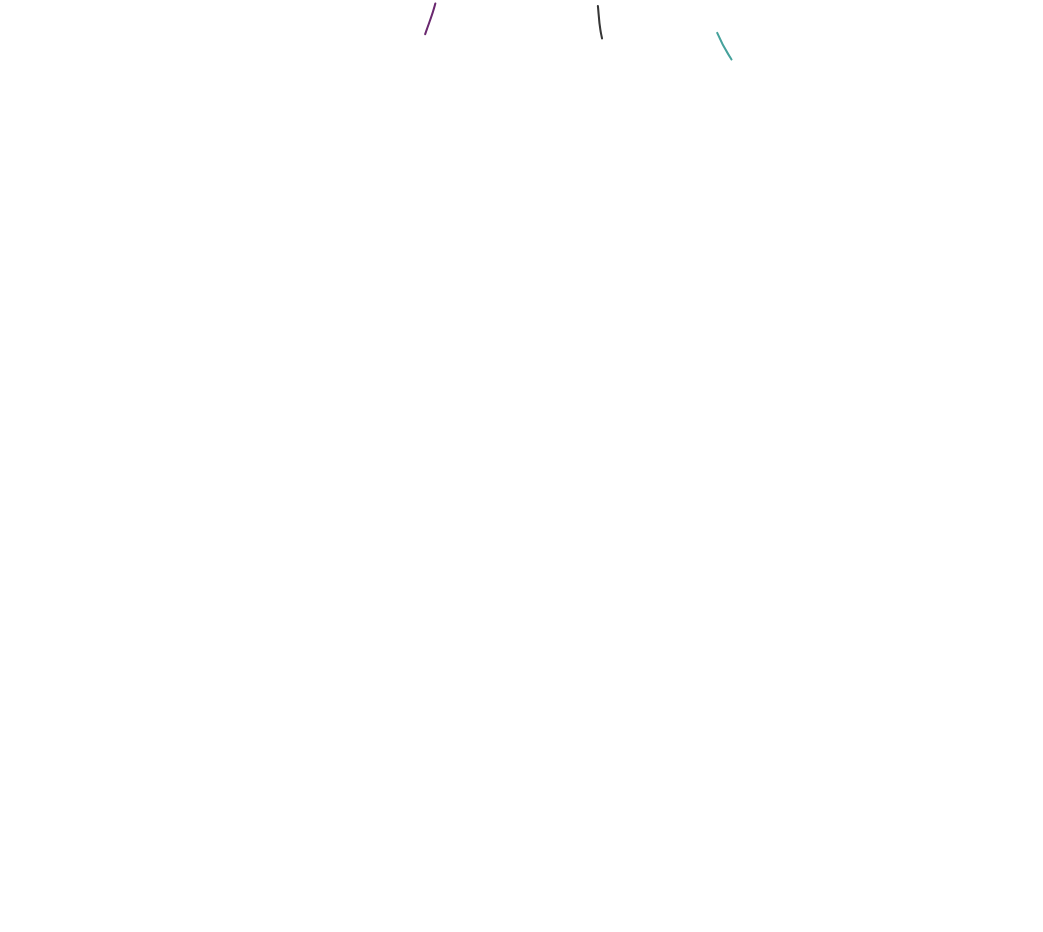
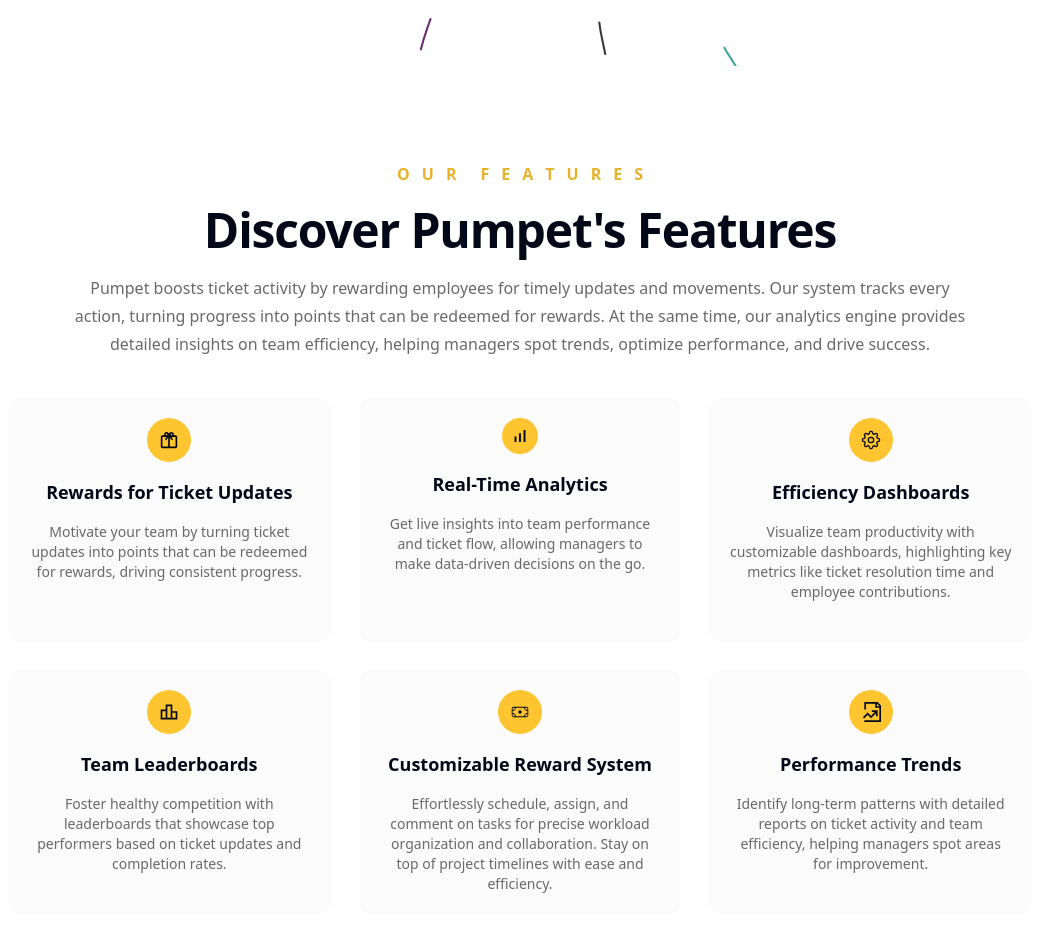
Before and after one commit to tanmayagrwl/Pumpet, a Next.js app in the folder client/: page / in a window 1280 px wide. Shown: the part 734-1666 px from the top of the page, without its empty margins (120-1163 px from the left). Before the commit the page ends 800 px from the top, so only its background shows below. Built offline with nearby package versions, Linux system fonts and the light colour scheme.

Commit message:
add features

```diff
--- a/client/app/page.tsx
+++ b/client/app/page.tsx
@@ -1,4 +1,5 @@
 import Explaination from "@/components/home/explaination";
+import Features from "@/components/home/features";
 import { Landing } from "@/components/home/landing";
 import Image from "next/image";
 
@@ -6,7 +7,7 @@ export default function Home() {
   return (
     <>
       <Landing />
-      <Explaination />
+      <Features/>
     </>
   );
 }
--- a/client/components/home/explaination.tsx
+++ b/client/components/home/explaination.tsx
@@ -1,9 +1,33 @@
-import React from 'react'
+"use client"
+import React from "react"
+import Image from "next/image"
+
+const words = `Oxygen gets you high. In a catastrophic emergency, we're taking giant, panicked breaths. Suddenly you become euphoric, docile. You accept your fate. It's all right here. Emergency water landing, six hundred miles an hour. Blank faces, calm as Hindu cows
+`
 
 function Explaination() {
   return (
     <div>
-
+      <h1 className="scroll-m-20 text-4xl font-extrabold tracking-tight lg:text-5xl text-center pb-20">
+        How do we do it?
+      </h1>
+      <div className="flex flex-col sm:flex-col lg:flex-row justify-around gap-x-10 items-center mx-20 ">
+        <Image
+          src={"https://illustrations.popsy.co/amber/keynote-presentation.svg"}
+          alt="image"
+          width={200}
+          height={200}
+          className="w-[30%]"
+        />
+        <p className="leading-7 max-w-lg ">
+          Pumpet boosts ticket activity by rewarding employees for timely
+          updates and movements. Our system tracks every action, turning
+          progress into points that can be redeemed for rewards. At the same
+          time, our analytics engine provides detailed insights on team
+          efficiency, helping managers spot trends, optimize performance, and
+          drive success.
+        </p>
+      </div>
     </div>
   )
 }
--- /dev/null
+++ b/client/components/home/features.tsx
@@ -0,0 +1,119 @@
+import React from "react"
+import { IoMdGift } from "react-icons/io"
+import { SiSimpleanalytics } from "react-icons/si"
+import { GoGear } from "react-icons/go"
+import { CiMoneyBill } from "react-icons/ci";
+import { GrDocumentPerformance } from "react-icons/gr";
+import { MdOutlineLeaderboard } from "react-icons/md";
+
+const first = ["O", "U", "R"]
+const second = ["F", "E", "A", "T", "U", "R", "E", "S"]
+const data = [
+  {
+    path: <IoMdGift className="w-5 h-5 m-1" />,
+    color: "#FFC530",
+    title: "Rewards for Ticket Updates",
+    description:
+      "Motivate your team by turning ticket updates into points that can be redeemed for rewards, driving consistent progress.",
+  },
+  {
+    path: <SiSimpleanalytics className="w-3 h-3 m-1" />,
+    color: "#FFC530",
+    title: "Real-Time Analytics",
+    description:
+      "Get live insights into team performance and ticket flow, allowing managers to make data-driven decisions on the go.",
+  },
+  {
+    path: <GoGear className="w-5 h-5 m-1" />,
+    color: "#FFC530",
+    title: "Efficiency Dashboards",
+    description:
+      "Visualize team productivity with customizable dashboards, highlighting key metrics like ticket resolution time and employee contributions.",
+  },
+  {
+    path: <MdOutlineLeaderboard className="w-5 h-5 m-1"  />,
+    color: "#FFC530",
+    title: "Team Leaderboards",
+    description:
+      "Foster healthy competition with leaderboards that showcase top performers based on ticket updates and completion rates.",
+  },
+  {
+    path: <CiMoneyBill className="w-5 h-5 m-1"  />,
+    color: "#FFC530",
+    title: "Customizable Reward System",
+    description:
+      "Effortlessly schedule, assign, and comment on tasks for precise workload organization and collaboration. Stay on top of project timelines with ease and efficiency.",
+  },
+  {
+    path: <GrDocumentPerformance className="w-5 h-5 m-1"  />,
+    color: "#FFC530",
+    title: "Performance Trends",
+    description:
+      "Identify long-term patterns with detailed reports on ticket activity and team efficiency, helping managers spot areas for improvement.",
+  },
+]
+function Features() {
+  return (
+    <section id="features" className="py-24">
+      <div className=" flex gap-x-6 2xl:gap-x-12 w-full justify-center text-[#E8B32C] text-xs md:text-base 2xl:text-lg ">
+        <div className="flex justify-center gap-x-3 2xl:gap-x-">
+          {first.map((letter, index) => {
+            return (
+              <span key={letter} className="font-light md:font-bold ">
+                {letter}
+              </span>
+            )
+          })}
+        </div>
+        <div className="flex justify-center gap-x-3 2xl:gap-x-6">
+          {second.map((letter, index) => {
+            return (
+              <span key={index} className="font-light md:font-bold">
+                {letter}
+              </span>
+            )
+          })}
+        </div>
+      </div>
+      {/*  */}
+      <div className="flex flex-col w-full justify-center text-center ">
+        <h1 className="scroll-m-20 text-3xl md:text-4xl font-extrabold tracking-tight lg:text-5xl py-5 ">
+          Discover Pumpet's Features
+        </h1>
+        <p className="leading-7 mx-4 max-w-4xl self-center text-[#696969] 2xl:text-xl pb-10">
+          Pumpet boosts ticket activity by rewarding employees for timely
+          updates and movements. Our system tracks every action, turning
+          progress into points that can be redeemed for rewards. At the same
+          time, our analytics engine provides detailed insights on team
+          efficiency, helping managers spot trends, optimize performance, and
+          drive success.
+        </p>
+      </div>
+      {/*  */}
+      <div className="flex items-center justify-center w-full px-4 lg:px-32">
+        <div className="grid grid-cols-1 grid-rows-6 md:grid-cols-2 md:grid-rows-3 lg:grid-cols-3 lg:grid-rows-2 w-full gap-7 ">
+          {data.map((item, index) => (
+            <div
+              key={item.title}
+              className="flex w-full flex-col bg-[#FBFBFB] p-5 items-center gap-y-4 rounded-xl"
+            >
+              {/* <Image src={item.path} alt={item.title} width={50} height={50} /> */}
+              <div
+                className={`p-2 rounded-full flex items-center justify-center`}
+                style={{ backgroundColor: item.color }}
+              >
+                {item.path}
+              </div>
+              <h1 className="font-bold text-lg 2xl:text-2xl ">{item.title}</h1>
+              <p className="text-center text-sm text-[#696969] 2xl:text-xl">
+                {item.description}
+              </p>
+            </div>
+          ))}
+        </div>
+      </div>
+    </section>
+  )
+}
+
+export default Features
--- a/client/components/home/landing.tsx
+++ b/client/components/home/landing.tsx
@@ -4,14 +4,14 @@ import { Button } from "../ui/button";
 
 export function Landing() {
   return (
-    <BackgroundLines className="flex items-center justify-center w-full flex-col px-4">
+    <BackgroundLines className="flex items-center justify-center w-full h-screen flex-col px-4">
       <h2 className="bg-clip-text text-transparent text-center bg-gradient-to-b from-neutral-900 to-neutral-700 dark:from-neutral-600 dark:to-white text-2xl md:text-4xl lg:text-7xl font-sans py-2 md:py-10 relative z-20 font-bold tracking-tight">
         Welcome to <br /> Pumpet!
       </h2>
       <p className="max-w-xl mx-auto text-sm md:text-lg text-neutral-700 dark:text-neutral-400 text-center">
       Boost productivity with rewards-driven ticket management and insightful team analytics.
       </p>
-      <Button variant={"outline"} className="z-10 mt-5">Login with Notion</Button>
+      <Button variant={"outline"} className="z-10 mt-5">Login with Jira</Button>
     </BackgroundLines>
   );
 }
--- a/client/package.json
+++ b/client/package.json
@@ -17,6 +17,7 @@
     "next": "15.0.0",
     "react": "19.0.0-rc-65a56d0e-20241020",
     "react-dom": "19.0.0-rc-65a56d0e-20241020",
+    "react-icons": "^5.3.0",
     "tailwind-merge": "^2.5.4",
     "tailwindcss-animate": "^1.0.7"
   },
```
Also changed, not shown: 1 other file (tests, documents, lock files or other folders).
